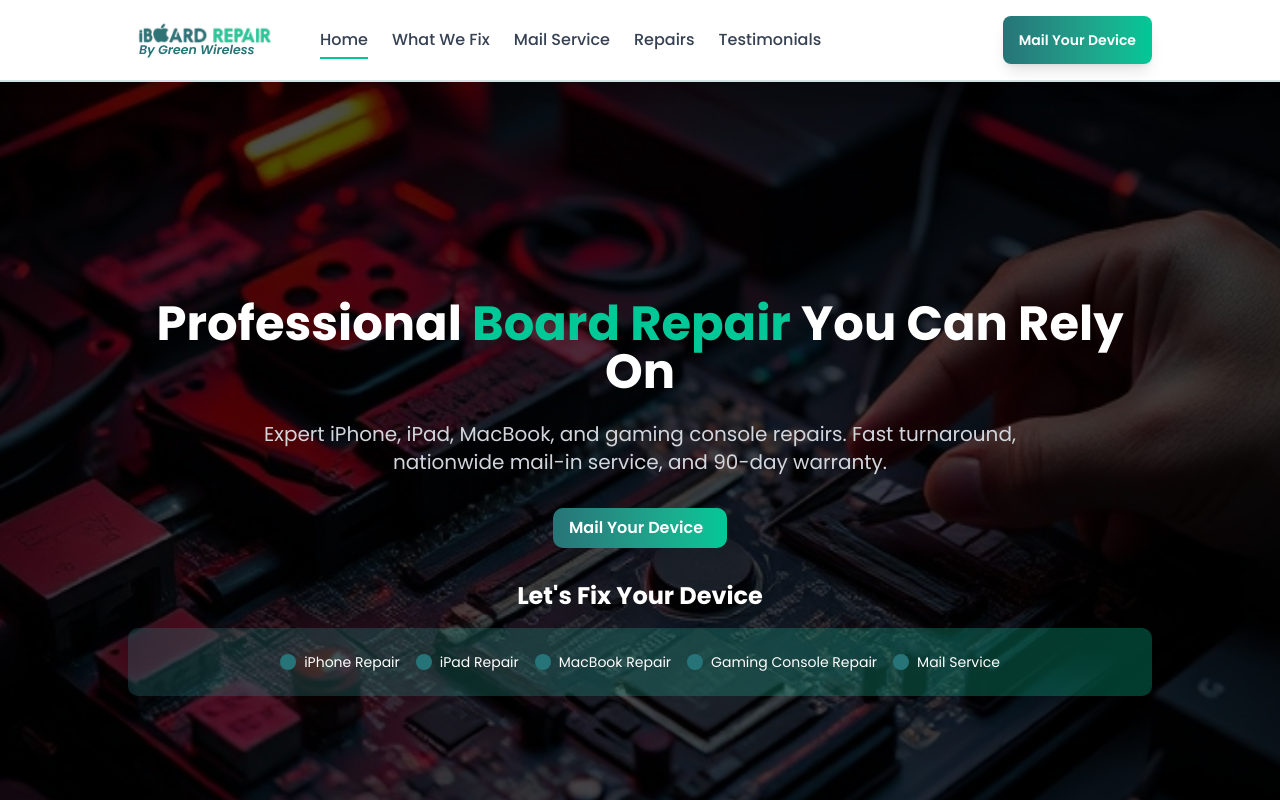
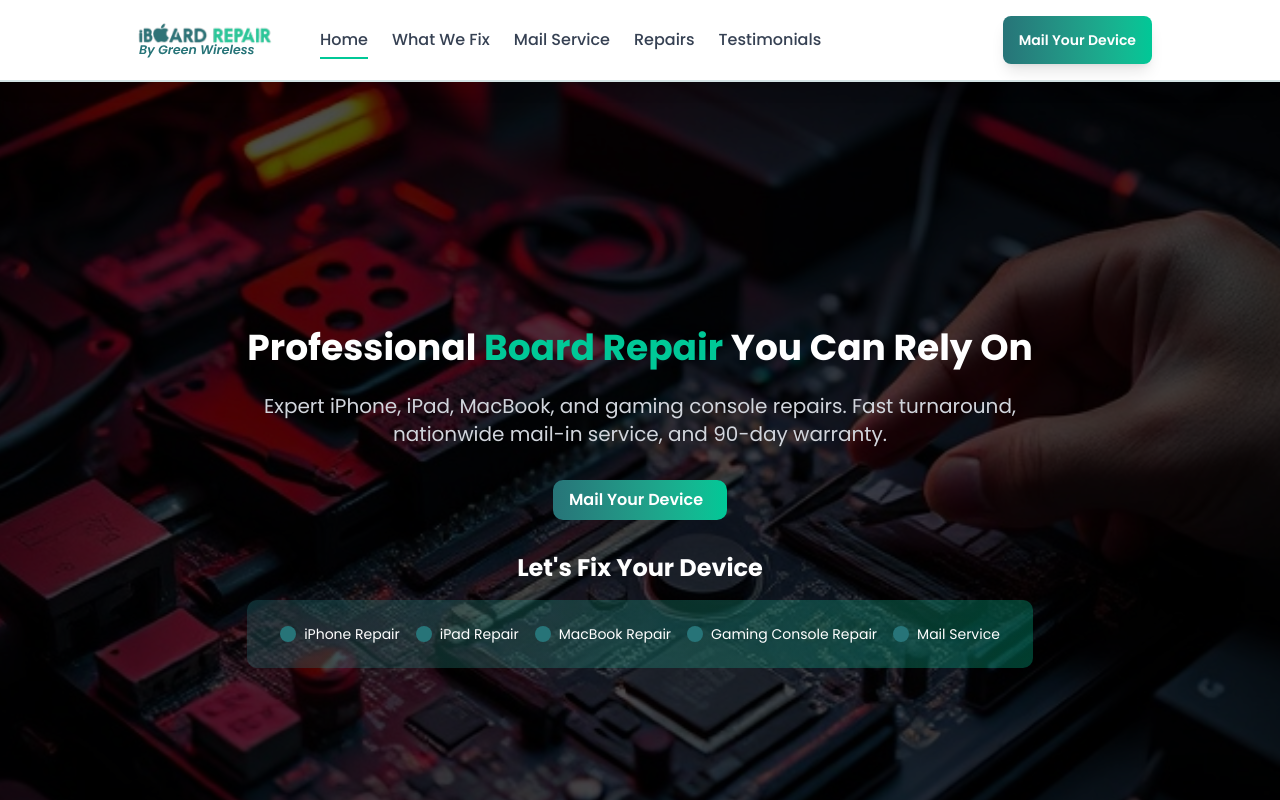
Before and after one commit to ChumaSkymax/iboard-repair, a React (Vite) app: page / in a window 1280 px wide. Shown: the top 800 px of the page. Built offline with nearby package versions, Linux system fonts and the light colour scheme.

Commit message:
Another change made on hero section

```diff
--- a/src/components/Hero.jsx
+++ b/src/components/Hero.jsx
@@ -83,7 +83,7 @@ const Hero = () => {
 
       {/* Content with higher z-index */}
       <div className="z-10 relative mt-6 sm:mt-8">
-        <h1 className="text-4xl sm:text-5xl md:text-5xl max-sm:text-2xl font-bold text-white mb-4 sm:mb-6 text-center">
+        <h1 className="text-4xl sm:text-5xl md:text-4xl max-sm:text-2xl font-bold text-white mb-4 sm:mb-6 text-center">
           Professional <span className="text-[#00c897]">Board Repair</span> You
           Can Rely On
         </h1>
```
